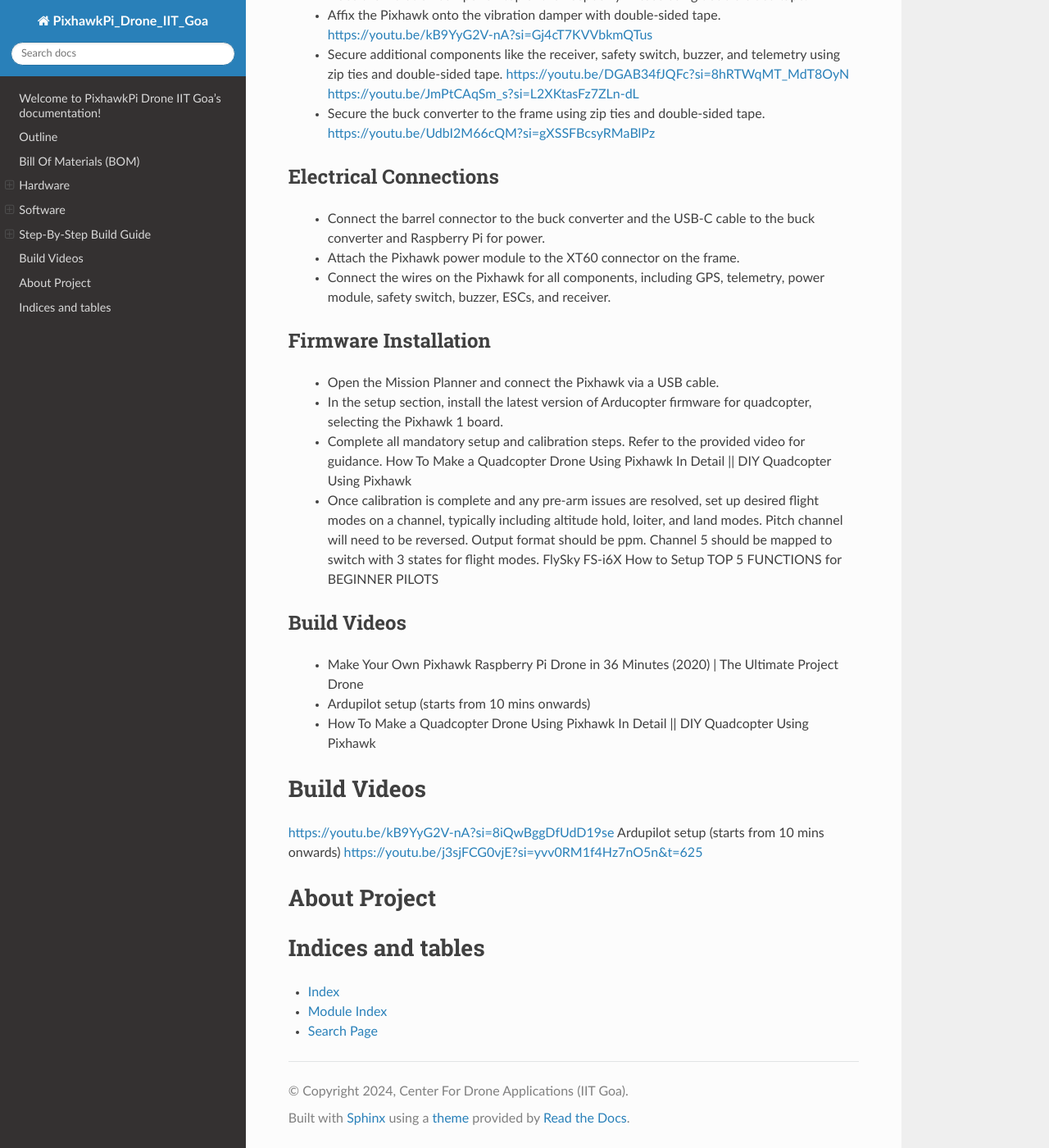
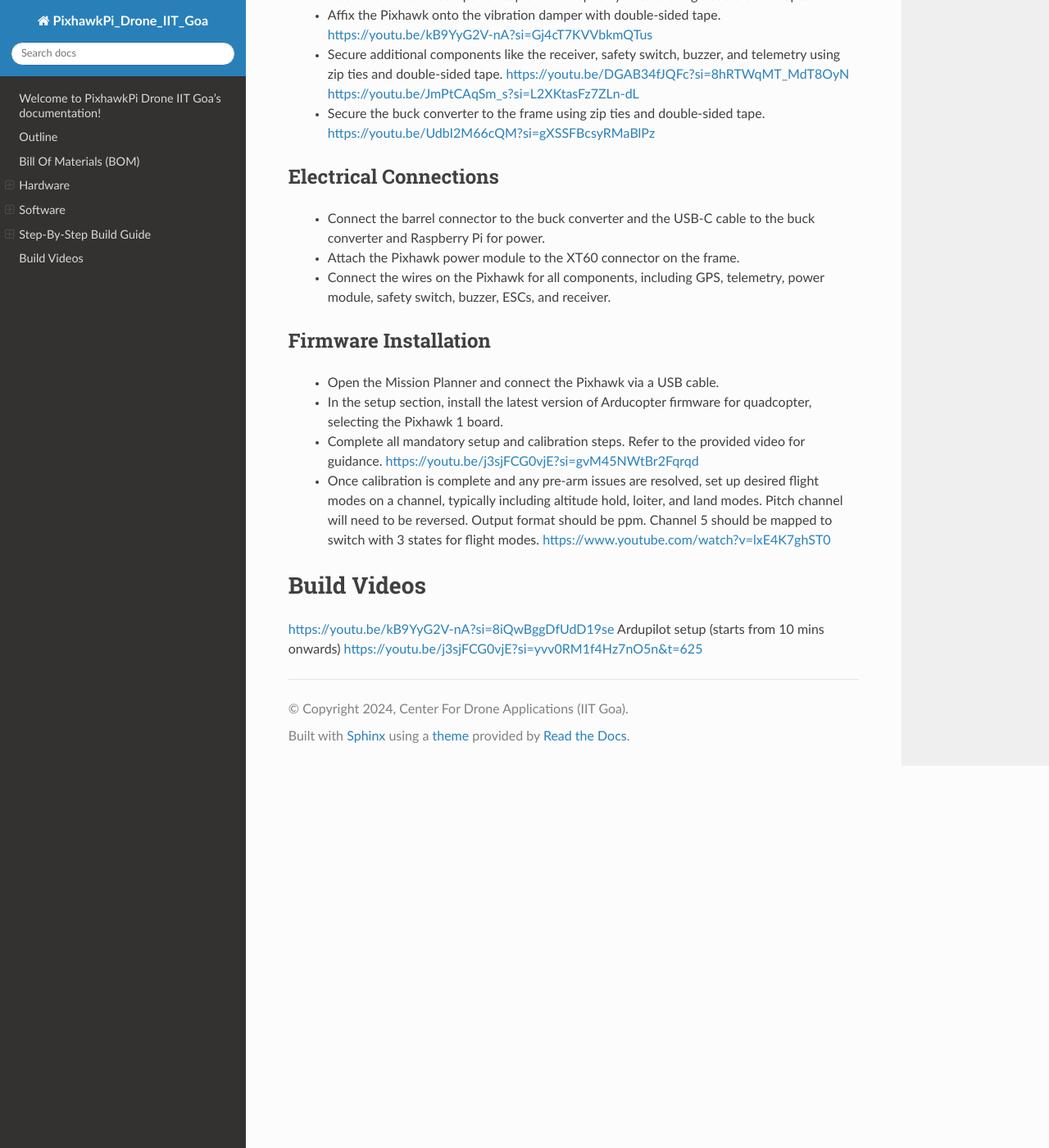
Before and after one commit to CDA-IITGoa/Pixhawk_RaspberryPi_Autonomous_Quadcopter, a Sphinx documentation site: the page built from docs/index.rst, in a window 1280 px wide and 1400 px high, scrolled down 9857 px. Shown: the whole window at 82% size. Built offline with Sphinx 7.4.7 and the Read the Docs theme 2.0.0, drawn with Linux system fonts in a browser that asks for light colours.

Commit message:
made corrections to docs

```diff
--- a/docs/index.rst
+++ b/docs/index.rst
@@ -347,15 +347,9 @@
     * Open the Mission Planner and connect the Pixhawk via a USB cable.
     * In the setup section, install the latest version of Arducopter firmware for quadcopter, selecting the Pixhawk 1 board.
     * Complete all mandatory setup and calibration steps. Refer to the provided video for guidance.
-      How To Make a Quadcopter Drone Using Pixhawk In Detail || DIY Quadcopter Using Pixhawk
+      https://youtu.be/j3sjFCG0vjE?si=gvM45NWtBr2Fqrqd
     * Once calibration is complete and any pre-arm issues are resolved, set up desired flight modes on a channel, typically including altitude hold, loiter, and land modes. Pitch channel will need to be reversed. Output format should be ppm. Channel 5 should be mapped to switch with 3 states for flight modes.
-      FlySky FS-i6X How to Setup TOP 5 FUNCTIONS for BEGINNER PILOTS
-
-Build Videos
-------------
-    * Make Your Own Pixhawk Raspberry Pi Drone in 36 Minutes (2020) | The Ultimate Project Drone
-    * Ardupilot setup (starts from 10 mins onwards)
-    * How To Make a Quadcopter Drone Using Pixhawk In Detail || DIY Quadcopter Using Pixhawk
+      https://www.youtube.com/watch?v=lxE4K7ghST0
 
 Build Videos
 ============
@@ -363,17 +357,6 @@
 Ardupilot setup (starts from 10 mins onwards)
 https://youtu.be/j3sjFCG0vjE?si=yvv0RM1f4Hz7nO5n&t=625
 
-About Project
-=============
-
 .. toctree::
    :maxdepth: 2
    :caption: Contents:
-
-
-Indices and tables
-==================
-
-* :ref:`genindex`
-* :ref:`modindex`
-* :ref:`search`
```
